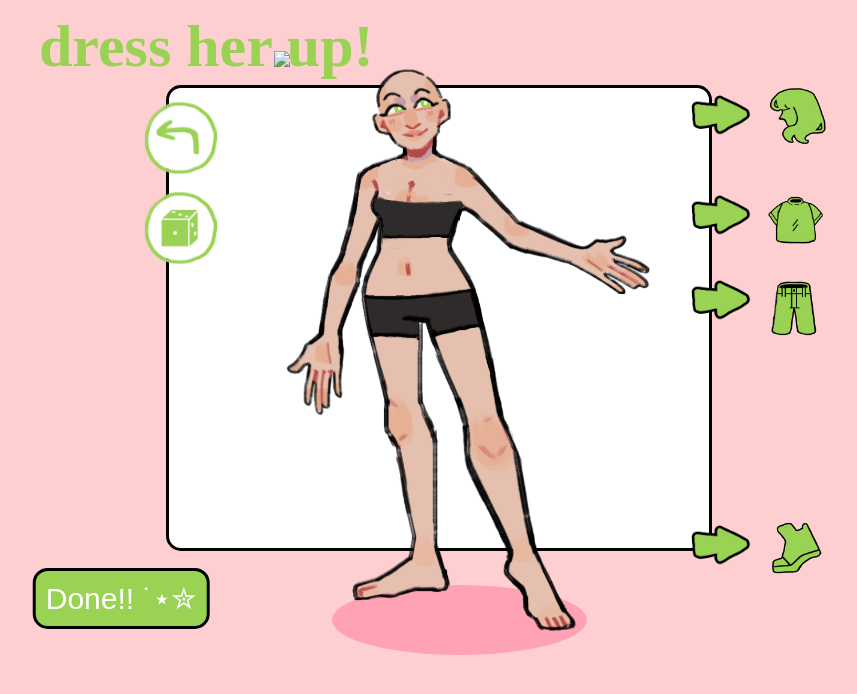
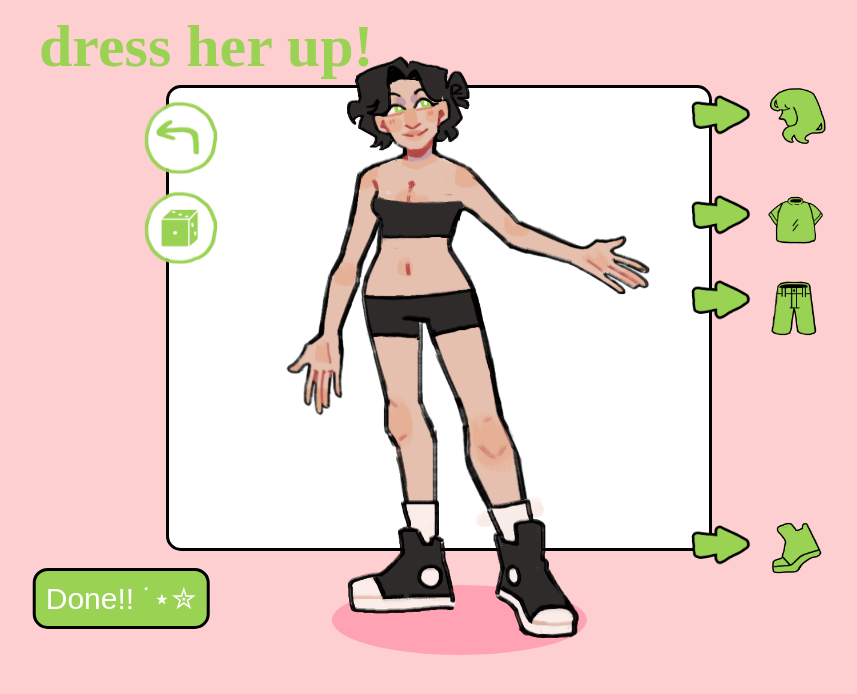
Before and after one commit to crispsanchip/crispsanchip.github.io, a plain HTML site: page dressup_game.html in a window 1280 px wide. Both pictures are taken after a click on the button 921 px from the left and 543 px from the top of the page. Shown: the whole page, without its empty margins (201-1058 px from the left). Drawn offline with Linux system fonts and the light colour scheme; a web font is replaced by a local one.

Commit message:
Update dressup_game.html

```diff
--- a/dressup_game.html
+++ b/dressup_game.html
@@ -33,22 +33,22 @@
                 <div class="box2">
                     <div id="background">
                         <div id="hairback">
-                            <img src="images\clothes01\hairback01.png" id="hairbackImg">
+                            <img src="images\clothes\hairB\hairback01.png" id="hairbackImg">
                         </div>
                         <div id="base">
                             <img id="base" src="images\base.png">
                         </div>
                         <div id="shoes">
-                            <img src="images\clothes01\shoes01.png" id="shoesImg">
+                            <img src="images\clothes\shoes\shoes01.png" id="shoesImg">
                         </div>
                         <div id="pants">
-                            <img src="images\clothes01\pant01.png" id="pantsImg">
+                            <img src="images\clothes\pants\pant01.png" id="pantsImg">
                         </div>
                         <div id="shirt">
-                            <img src="images\clothes01\shirt01.png" id="shirtImg">
+                            <img src="images\clothes\shirts\shirt01.png" id="shirtImg">
                         </div>
                         <div id="hairfront">
-                            <img src="images\clothes01\hair01.png" id="hairfrontImg">
+                            <img src="images\clothes\hairF\hair00.png" id="hairfrontImg">
                         </div>
                     </div>
                 </div>
```
